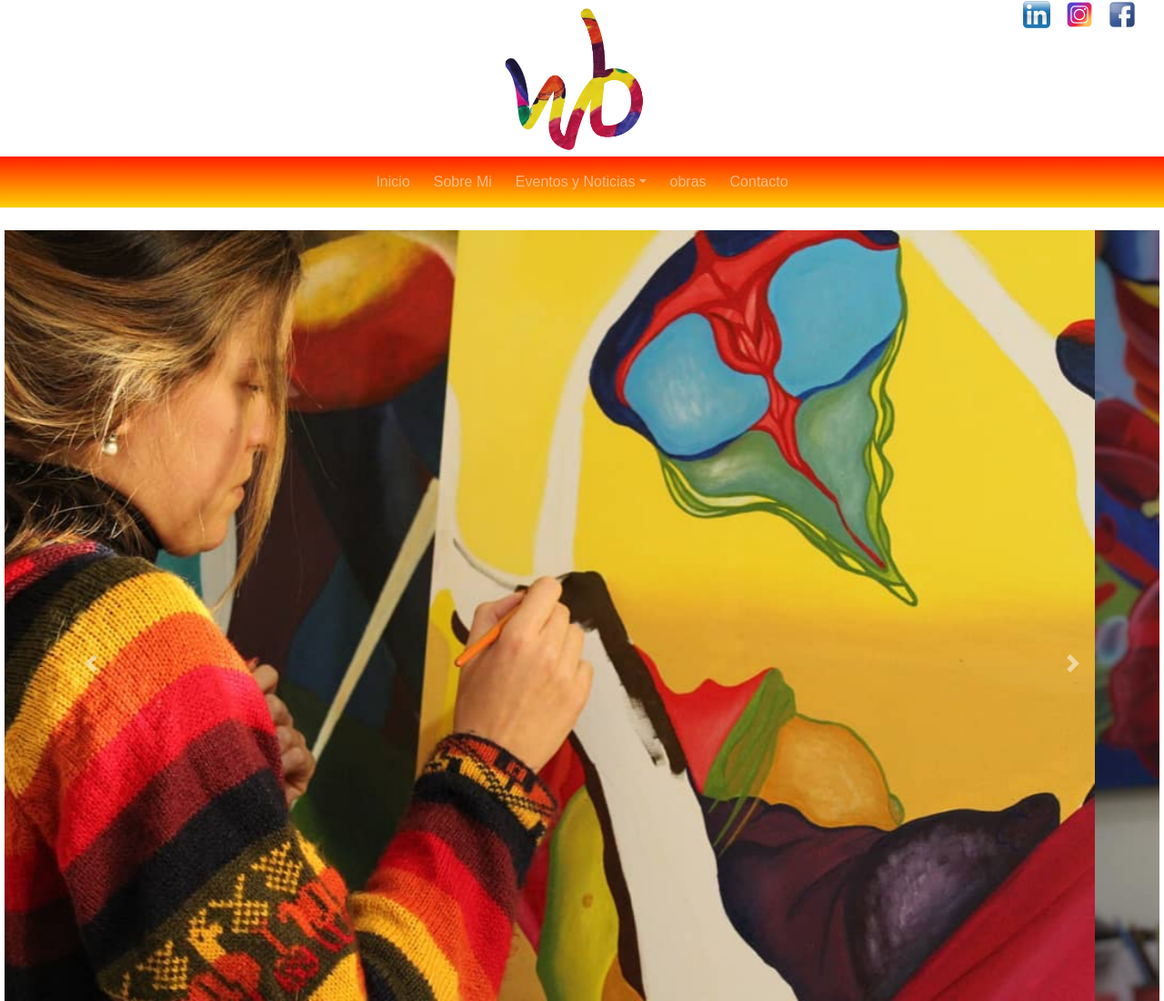
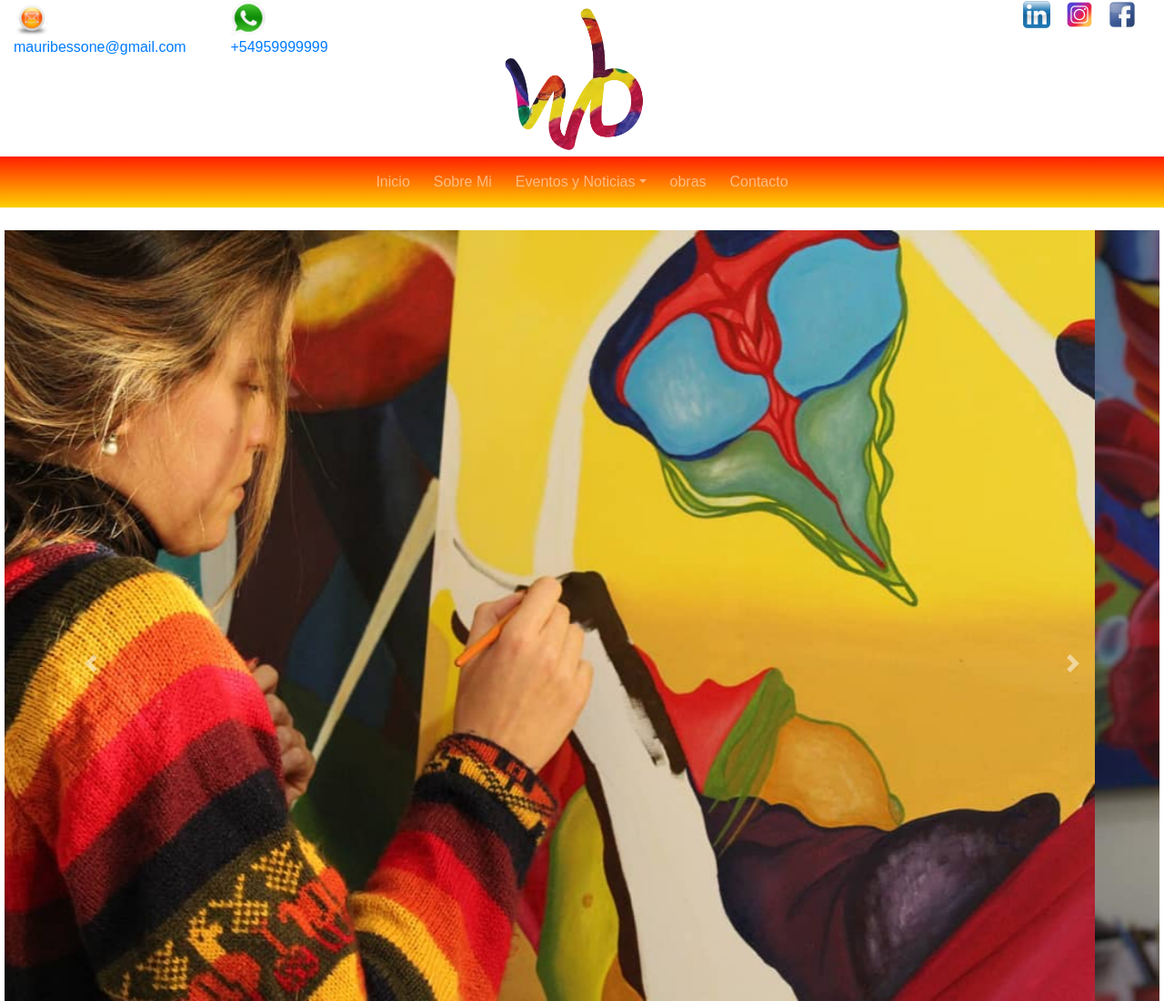
Before and after one commit to mauribessone1982/NataliBonaudiArte, a plain HTML site: page index.html in a window 1280 px wide. Shown: the top 1100 px of the page at 91% size. Drawn offline with nearby package versions, Linux system fonts and the light colour scheme.

Commit message:
Se agrego en el archivo index.html la parte del mail y num. telefonico

```diff
--- a/index.html
+++ b/index.html
@@ -16,7 +16,14 @@
 		<div class="container-fluid">
 			<div class="row">
 				<div class="col 12 col-sm-4">
-
+					<div class="d-flex justify-content-start">
+						<div class="contacto">
+							<a href="mailto:mauribessone@gmail.com"><img src="./img/mail_ico.png" alt="mail">mauribessone@gmail.com</a>
+						</div>
+						<div class="contacto">
+							<a href="https://wa.me/54922359999" target="_blank"><img src="./img/telefono_ico.png" alt="telefono" >+54959999999</a>
+						</div>
+					</div>
 				</div>
 				<div class=" col-sm-4 ">
 					<div class="d-flex justify-content-center">
```
